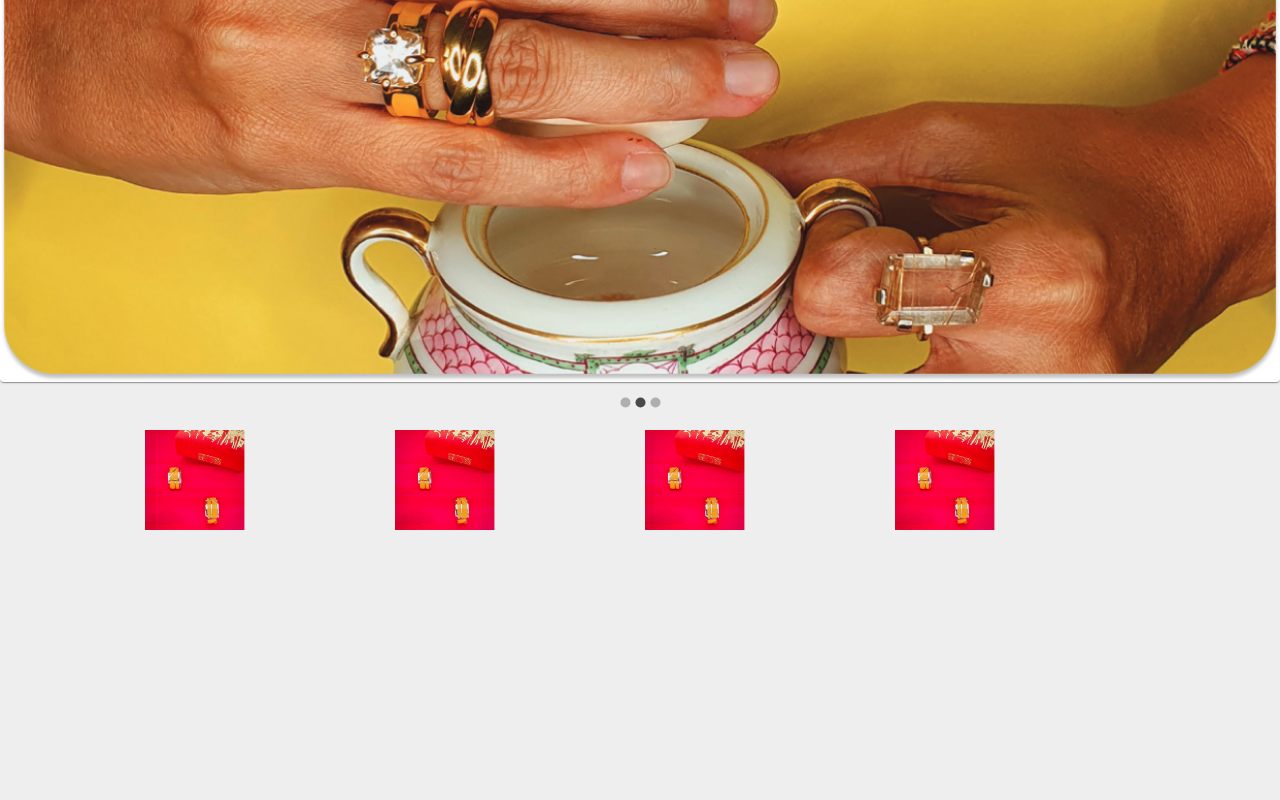
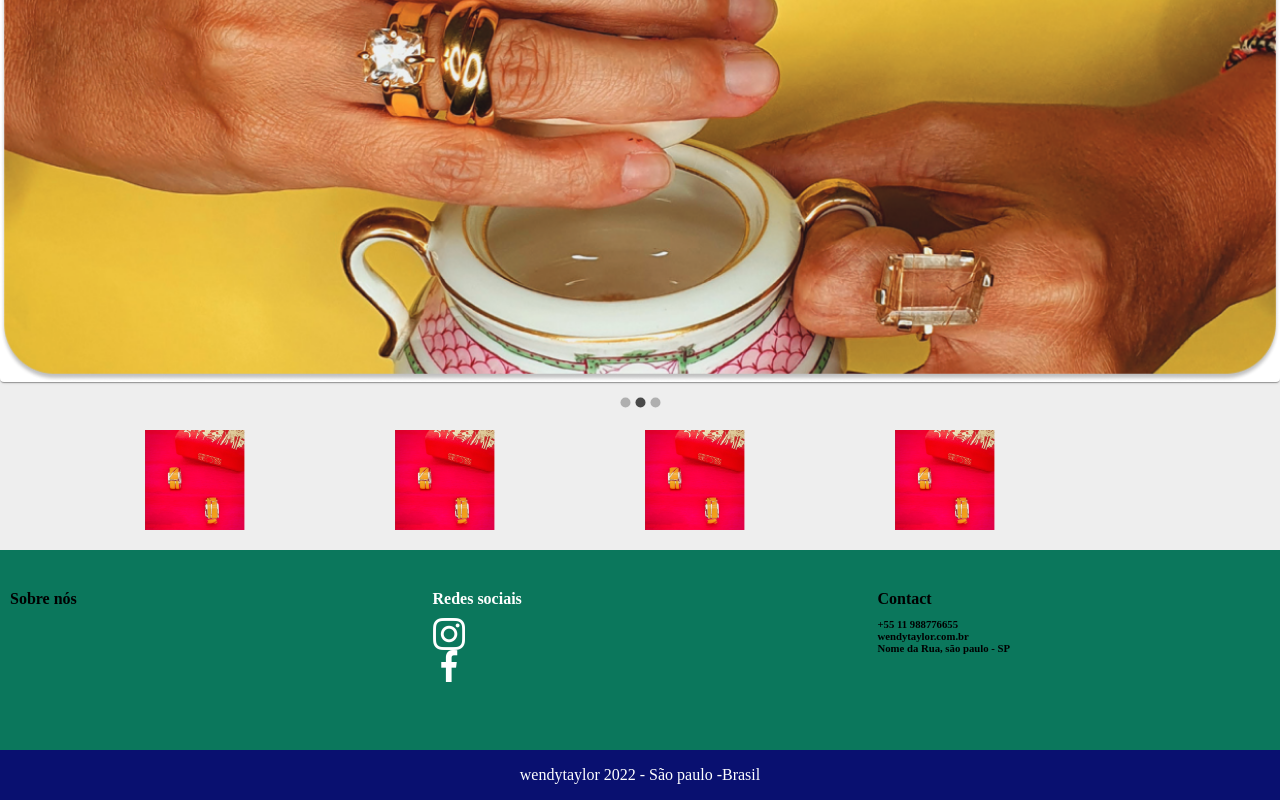
Before and after one commit to G-Ladeira/PI-React, a React (Create React App) app: page / in a window 1280 px wide. Shown: the part 245-1045 px from the top of the page. Before the commit the page ends 800 px from the top, so only its background shows below. Built offline with nearby package versions, Linux system fonts and the light colour scheme.

Commit message:
criação do footer

```diff
--- /dev/null
+++ b/src/components/footer/Footer.jsx
@@ -0,0 +1,35 @@
+import React from 'react'
+
+import './footer.sass'
+
+const Footer = () => {
+  return (
+    <footer>
+        <div className='main'>
+            <div className="content footer-links">
+                <div className="footer-company">
+                    <h4>Sobre nós</h4>
+
+                </div>
+
+                <div className="footer-social">
+                    <h4>Redes sociais</h4>
+                    <div className="social-icons">
+                        <img src="images/instagram.png" alt="Instagram" />
+                        <img src="images/facebook.png" alt="Facebook" />
+                    </div>
+                </div>
+                <div className="footer-contact">
+                    <h4>Contact </h4>
+                    <h6>+55 11 988776655</h6>
+                    <h6>wendytaylor.com.br</h6>
+                    <h6>Nome da Rua, são paulo - SP</h6>
+                </div>
+            </div>
+        </div>
+        <div className="last">wendytaylor 2022 - São paulo -Brasil</div>
+    </footer>
+  )
+}
+
+export default Footer
--- /dev/null
+++ b/src/components/footer/footer.sass
@@ -0,0 +1,51 @@
+footer
+    width: 100%
+    height: 250px
+
+
+footer .main
+    width: 100%
+    height: 200px
+    background: #0b775c
+    padding: 20px 10px
+
+
+.footer-links
+    max-width: 1000px
+    min-width: 300px
+    display: flex
+    flex-direction: row
+    justify-content: space-between
+    margin-top: 20px
+
+
+.footer-company
+.footer-rental
+.footer-contact
+.footer-social
+    color: white
+    height: 100%
+    min-height: 100px
+
+
+.footer-links h4
+    margin-bottom: 10px
+
+
+.footer-links
+    margin-bottom: 8px
+
+
+.main .footer-social img
+    width: 32px
+    height: 32px
+
+
+footer .last
+    width: 100%
+    height: 50px
+    background: #091070
+    color: white
+    display: flex
+    align-items: center
+    justify-content: center
--- a/src/views/Products/style.css
+++ /dev/null
@@ -1,52 +0,0 @@
-body {
-  width: 100%;
-  height: 100%;
-  font-family: "Times New Roman", Times, serif;
-}
-body h2 {
-  padding: 0px 0px 0px 20px;
-  margin: 20px auto;
-  justify-content: flex-start;
-  display: flex;
-  width: 1000px;
-}
-body section {
-  width: 1000px;
-  display: grid;
-  grid-template-columns: 24% 24% 24% 24%;
-  gap: 1%;
-  justify-content: center;
-  margin: 20px auto;
-}
-
-article {
-  padding: 5%;
-  width: 90%;
-  transition: 500ms;
-  cursor: pointer;
-  border-radius: 8px;
-  background-color: #F1F1F1;
-  border-top: 1px solid rgb(229, 229, 229);
-  overflow: hidden;
-  height: 300px;
-  margin: 0px auto 20px auto;
-  display: flex;
-  flex-direction: column;
-}
-article:hover {
-  box-shadow: 0.5px 0.5px 0.5px 0.5px rgba(58, 58, 58, 0.25);
-}
-article .img_cards {
-  height: 80%;
-}
-article .img_cards .img_products {
-  max-width: 100%;
-  height: 100%;
-}
-article .price_cards {
-  text-align: center;
-  height: 20%;
-  display: flex;
-  flex-direction: column;
-  justify-content: center;
-}/*# sourceMappingURL=style.css.map */
--- a/src/views/home/index.jsx
+++ b/src/views/home/index.jsx
@@ -2,6 +2,7 @@
 import Demo from './carrosel/carrousel.jsx'
 import Header from "../../components/head/Header"
 import Itemss from './Items/Itemss.jsx';
+import Footer from '../../components/footer/Footer'
 
 
 
@@ -13,6 +14,7 @@
             <Header/>
             <Demo/>
             <Itemss/>
+            <Footer/>
 
 
 
```
Also changed, not shown: src/components/head/Header.jsx (line endings or trailing spaces), 2 other files (tests, documents, lock files or other folders).
